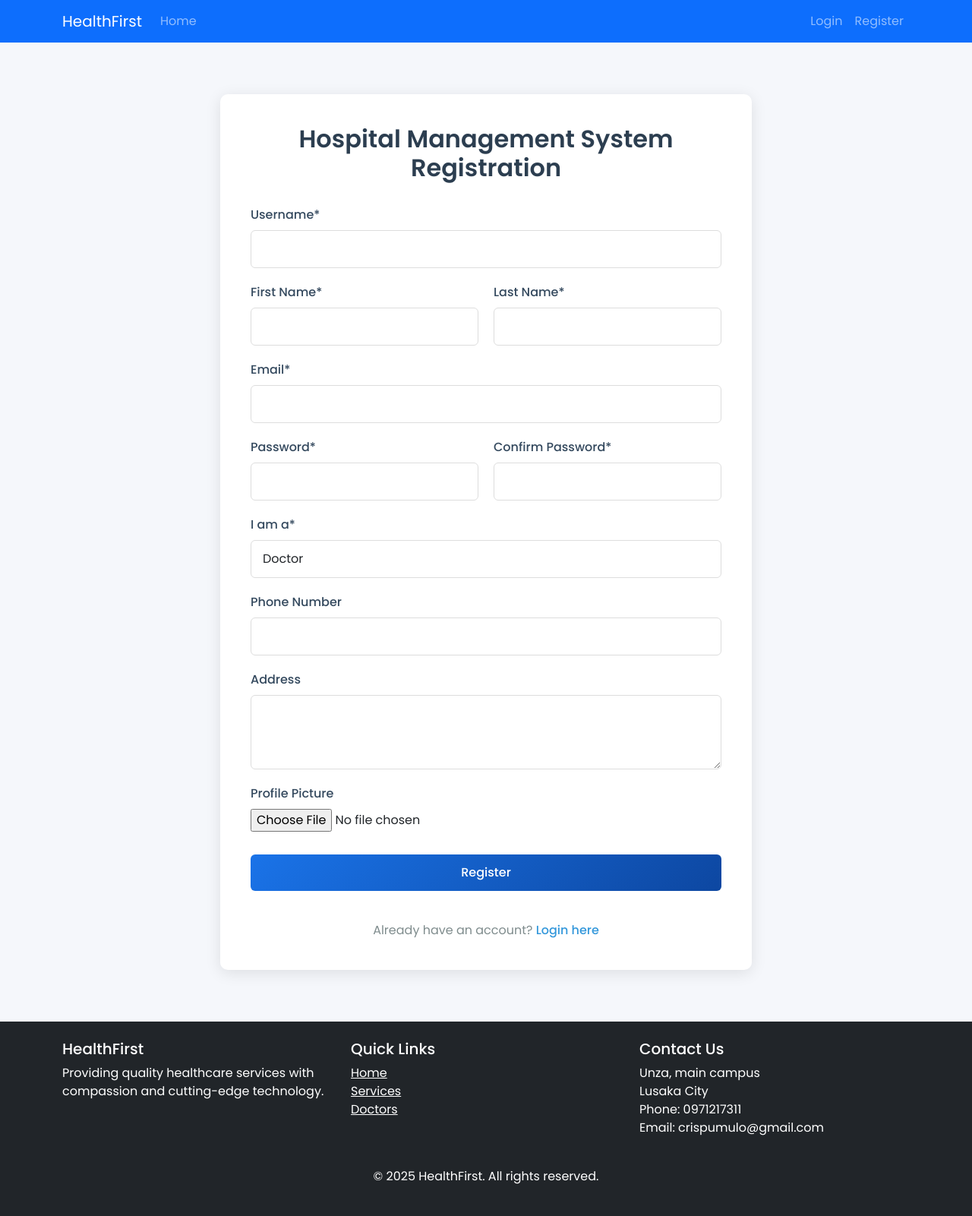
After one commit to pumulo-mufalali/healthfirst, a Django app: template accounts/templates/accounts/doctor_register.html in a window 1280 px wide. The commit adds this page. Shown: the whole page at 76% size. Run offline with Django 5.2, Linux system fonts and the light colour scheme; the template is opened without the code that fills it, so the values that code supplies are empty; some libraries are stand-ins or nearby versions.

Commit message:
selection of just a doctor

```diff
--- a/accounts/forms.py
+++ b/accounts/forms.py
@@ -7,7 +7,6 @@ class UserRegistrationForm(UserCreationForm):
     fields = ('username', 'first_name', 'last_name', 'email', 'password1', 'password2',
                  'user_type', 'phone', 'address', 'profile_picture',
                  )
-
     def __init__(self, *args, **kwargs):
         super().__init__(*args, **kwargs)
 
--- /dev/null
+++ b/accounts/templates/accounts/doctor_register.html
@@ -0,0 +1,187 @@
+{% extends 'accounts/base.html' %}
+
+{% block content %}
+	<style>
+			.signup-container {
+					display: flex;
+					justify-content: center;
+					align-items: center;
+					min-height: 100vh;
+					background-color: #f5f7fb;
+					padding: 20px;
+			}
+
+			.signup-card {
+					background: white;
+					border-radius: 10px;
+					box-shadow: 0 4px 20px rgba(0, 0, 0, 0.1);
+					padding: 40px;
+					width: 100%;
+					max-width: 700px;
+			}
+
+			.signup-title {
+					color: #2c3e50;
+					text-align: center;
+					margin-bottom: 30px;
+					font-weight: 600;
+			}
+
+			.signup-form {
+					display: flex;
+					flex-direction: column;
+					gap: 20px;
+			}
+
+			.form-group {
+					display: flex;
+					flex-direction: column;
+					gap: 8px;
+			}
+
+			.form-row {
+					display: flex;
+					gap: 20px;
+			}
+
+			.form-row .form-group {
+					flex: 1;
+			}
+
+			label {
+					font-weight: 500;
+					color: #34495e;
+			}
+
+			.form-control {
+					padding: 12px 15px;
+					border: 1px solid #ddd;
+					border-radius: 6px;
+					font-size: 16px;
+					transition: border-color 0.3s;
+			}
+
+			.form-control:focus {
+					border-color: #3498db;
+					outline: none;
+					box-shadow: 0 0 0 3px rgba(52, 152, 219, 0.1);
+			}
+
+			.btn-signup {
+					background-color: #3498db;
+					color: white;
+					padding: 12px;
+					border: none;
+					border-radius: 6px;
+					font-size: 16px;
+					font-weight: 500;
+					cursor: pointer;
+					transition: background-color 0.3s;
+					margin-top: 10px;
+			}
+
+			.btn-signup:hover {
+					background-color: #2980b9;
+			}
+
+			.login-link {
+					text-align: center;
+					margin-top: 20px;
+					color: #7f8c8d;
+			}
+
+			.login-link a {
+					color: #3498db;
+					text-decoration: none;
+					font-weight: 500;
+			}
+
+			.login-link a:hover {
+					text-decoration: underline;
+			}
+
+			/* Responsive adjustments */
+			@media (max-width: 768px) {
+					.form-row {
+							flex-direction: column;
+							gap: 20px;
+					}
+
+					.signup-card {
+							padding: 30px 20px;
+					}
+			}
+	</style>
+
+	<div class="signup-container">
+			<div class="signup-card">
+					<h2 class="signup-title">Hospital Management System Registration</h2>
+
+					<form method="post" enctype="multipart/form-data" class="signup-form" action="">
+							{% csrf_token %}
+
+							<div class="form-group">
+									<label for="username">Username*</label>
+									<input type="text" id="username" name="username" required class="form-control">
+							</div>
+
+							<div class="form-row">
+									<div class="form-group">
+											<label for="first_name">First Name*</label>
+											<input type="text" id="first_name" name="first_name" required class="form-control">
+									</div>
+
+									<div class="form-group">
+											<label for="last_name">Last Name*</label>
+											<input type="text" id="last_name" name="last_name" required class="form-control">
+									</div>
+							</div>
+
+							<div class="form-group">
+									<label for="email">Email*</label>
+									<input type="email" id="email" name="email" required class="form-control">
+							</div>
+
+							<div class="form-row">
+									<div class="form-group">
+											<label for="password1">Password*</label>
+											<input type="password" id="password1" name="password1" required class="form-control">
+									</div>
+
+									<div class="form-group">
+											<label for="password2">Confirm Password*</label>
+											<input type="password" id="password2" name="password2" required class="form-control">
+									</div>
+							</div>
+
+							<div class="form-group">
+									<label for="user_type">I am a*</label>
+									<select id="user_type" name="user_type" required class="form-control">
+											<option value="doctor">Doctor</option>
+									</select>
+							</div>
+
+							<div class="form-group">
+									<label for="phone">Phone Number</label>
+									<input type="tel" id="phone" name="phone" class="form-control">
+							</div>
+
+							<div class="form-group">
+									<label for="address">Address</label>
+									<textarea id="address" name="address" rows="3" class="form-control"></textarea>
+							</div>
+
+							<div class="form-group">
+									<label for="profile_picture">Profile Picture</label>
+									<input type="file" id="profile_picture" name="profile_picture" accept="image/*" class="form-control-file">
+							</div>
+
+							<button type="submit" class="btn btn-primary btn-signup">Register</button>
+
+							<div class="login-link">
+									Already have an account? <a href="{% url 'accounts:login' %}">Login here</a>
+							</div>
+					</form>
+			</div>
+	</div>
+{% endblock %}
--- a/accounts/templates/accounts/home.html
+++ b/accounts/templates/accounts/home.html
@@ -87,7 +87,7 @@
                 <p class="mb-0">Join thousands of healthcare professionals using SmartCare Pro to deliver better patient care.</p>
             </div>
             <div class="col-lg-4 text-lg-end">
-                <a class="btn btn-light btn-lg px-4 py-3">Get Started Today</a>
+                <a class="btn btn-light btn-lg px-4 py-3" href="{% url 'accounts:doctor_register' %}">Get Started Today</a>
             </div>
         </div>
     </div>
--- a/accounts/views.py
+++ b/accounts/views.py
@@ -95,7 +95,7 @@ def doctor_register(request):
     else:
         form = UserRegistrationForm()
 
-    return render(request, 'accounts/register.html', {'form':form})
+    return render(request, 'accounts/doctor_register.html', {'form':form})
 
 def doctor_list(request):
     doctors = Doctor.objects.all()
```
